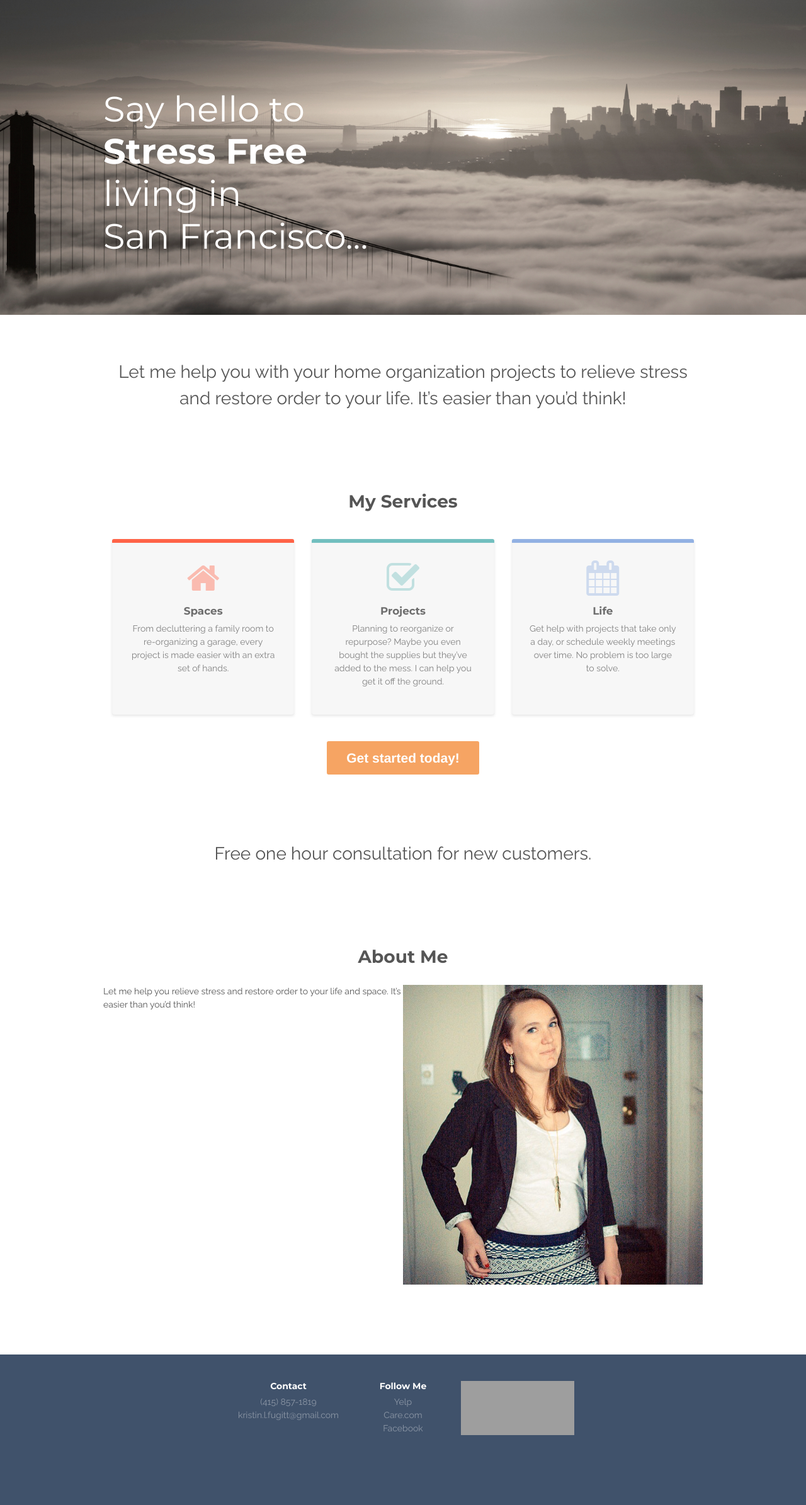
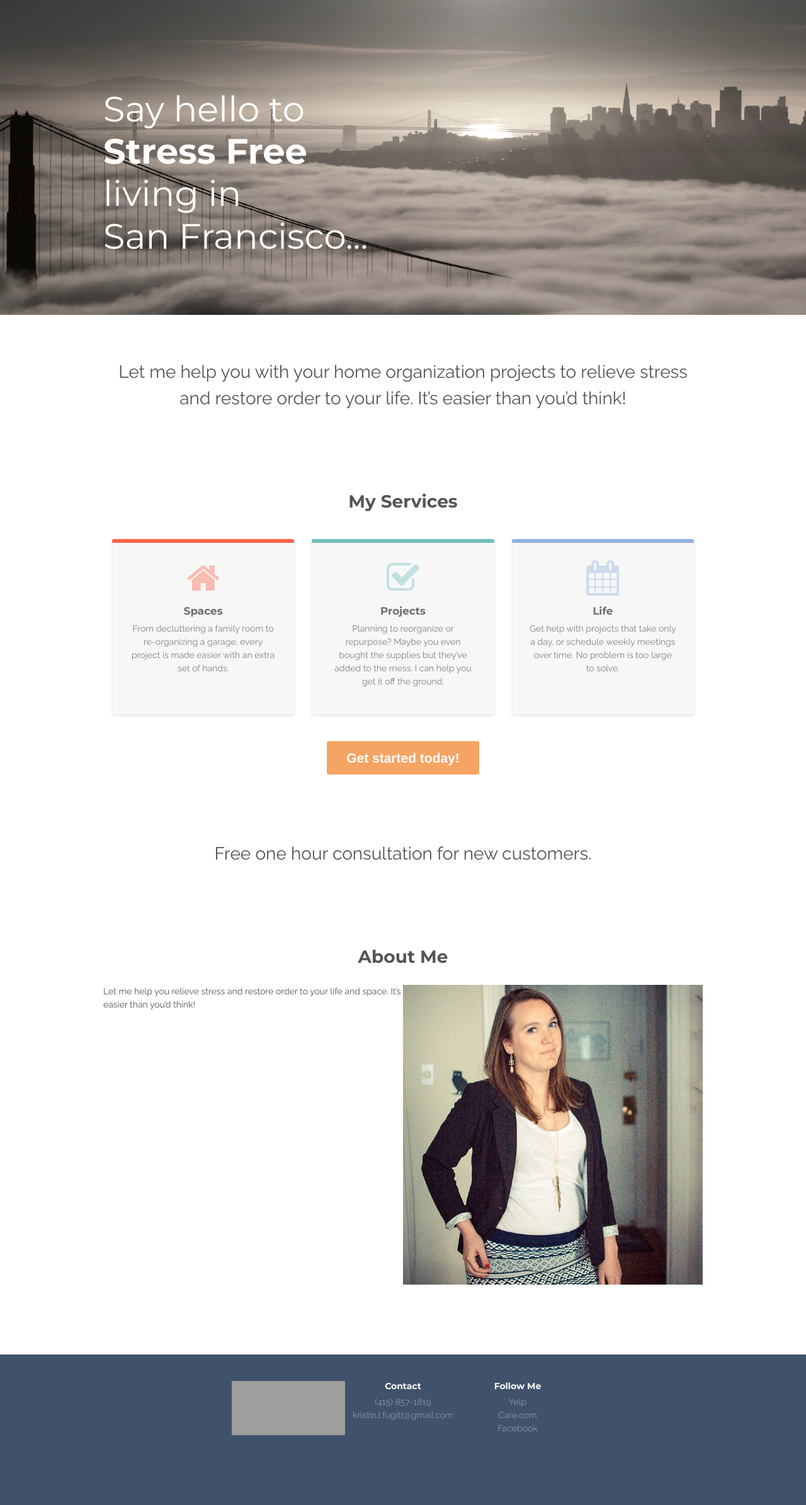
Before and after one commit to phil-monroe/sfstressless.com, a Jekyll site: the page built from index.html, in a window 1280 px wide. Shown: the whole page at 63% size. Built offline with Jekyll 4.4.1, drawn with Linux system fonts in a browser that asks for light colours; nearby versions of some CDN libraries; grey boxes are pictures that could not be loaded.

Commit message:
Updated '_includes/footer.html' via CloudCannon

```diff
--- a/_includes/footer.html
+++ b/_includes/footer.html
@@ -1,6 +1,11 @@
 <footer class="footer" role="contentinfo">
 
   <div class="footer-links">
+    <ul>
+        <li>
+            <img src="https://profitableorganizer.com/wp-content/uploads/2014/08/preferred_organizer_button.png" alt="This organizer is a member of the Preferred Organizers Association&#8482;" width="180" height="86" />
+        </li>
+    </ul>
     <ul>
       <li><h3>Contact</h3></li>
       <li>(415) 857-1819</li>
@@ -12,10 +17,5 @@
       <li><a href="https://www.care.com/p/kristinf1476/cg">Care.com</a></li>
       <li><a href="https://www.facebook.com/StressLessSanFrancisco">Facebook</a></li>
     </ul>
-    <ul>
-        <li>
-            <img src="https://profitableorganizer.com/wp-content/uploads/2014/08/preferred_organizer_button.png" alt="This organizer is a member of the Preferred Organizers Association&#8482;" width="180" height="86" />
-        </li>
-    </ul>
   </div>
 </footer>
```
